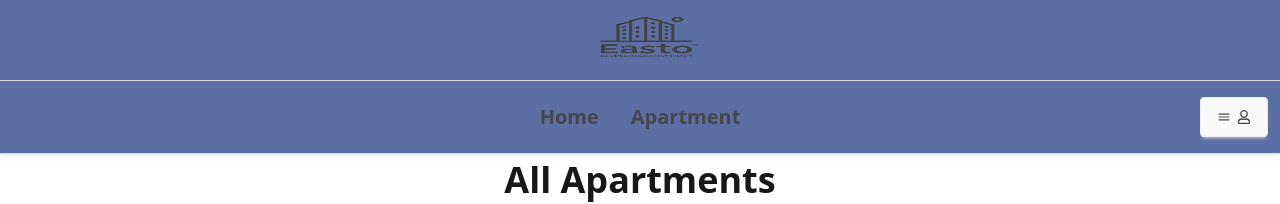
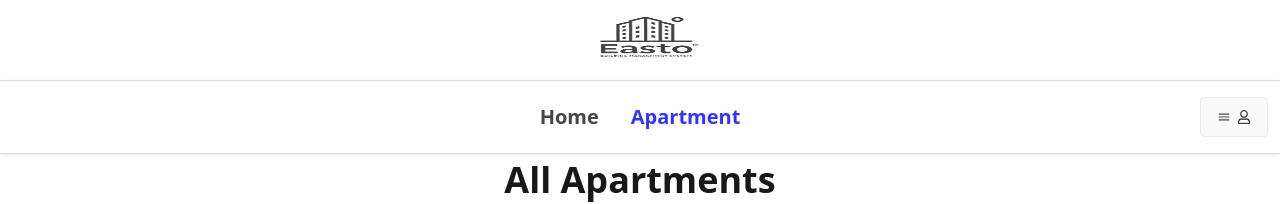
Before and after one commit to tzmehedy/building_management_system, a React (Vite) app in the folder client/: page /apartment in a window 1280 px wide. Shown: the top 204 px of the page. Built offline with nearby package versions, Linux system fonts and the light colour scheme; no server answers.

Commit message:
The all aparments data show in the apartment page is completed

```diff
--- a/client/src/Pages/Apartment/Apartment.jsx
+++ b/client/src/Pages/Apartment/Apartment.jsx
@@ -1,5 +1,6 @@
 import { useQuery } from "@tanstack/react-query";
 import useAxiosPublic from "../../Hooks/useAxiosPublic";
+import ApartmentCard from "./ApartmentCard";
 
 const Apartment = () => {
   const axiosPublic = useAxiosPublic()
@@ -20,7 +21,11 @@ const Apartment = () => {
        <div className="text-center">
         <h1 className="text-4xl font-bold">All Apartments</h1>
        </div>
-       <div>
+       <div className="grid grid-cols-1 md:grid-cols-3 gap-5 container mx-auto mt-20">
+
+        {
+          allApartments.map(apartment => <ApartmentCard apartment={apartment} key={apartment._id}></ApartmentCard>)
+        }
 
        </div>
       </div>
--- /dev/null
+++ b/client/src/Pages/Apartment/ApartmentCard.jsx
@@ -0,0 +1,36 @@
+import PropTypes from "prop-types";
+
+const ApartmentCard = ({apartment}) => {
+    const { apartment_image, floor_no, block_name, apartment_no, rent } =
+      apartment
+    return (
+      <div className="card w-96 bg-slate-200 shadow-2xl rounded-t-2xl ">
+        <img
+          className="w-full h-56 rounded-t-2xl"
+          src={apartment_image}
+          alt=""
+        />
+        <div className="p-5">
+          <div className="flex justify-between">
+            <h1>Floor No: {floor_no}</h1>
+            <p>Block Name: {block_name}</p>
+          </div>
+          <div className="flex justify-between">
+            <p>Apartment No: {apartment_no}</p>
+            <p>Price: {rent}</p>
+          </div>
+          <div className="text-end">
+            <button className="btn bg-[#344B8F] text-white font-bold">
+              Agreement
+            </button>
+          </div>
+        </div>
+      </div>
+    );
+};
+
+ApartmentCard.propTypes = {
+    apartment: PropTypes.object
+}
+
+export default ApartmentCard;
--- a/client/src/Provider/AuthProvider.jsx
+++ b/client/src/Provider/AuthProvider.jsx
@@ -38,7 +38,6 @@ const AuthProvider = ({children}) => {
     }
 
     const userRole = async(currentUser)=>{
-        console.log(currentUser)
         const userInfo = {
           email: currentUser?.email,
           role: "member",
--- a/client/src/Shared/NavBar.jsx
+++ b/client/src/Shared/NavBar.jsx
@@ -21,7 +21,7 @@ const NavBar = () => {
 
 
     return (
-      <div className="fixed z-50 bg-[#344B8F] opacity-80 top-0 container mx-auto max-w-full">
+      <div className="fixed z-50  opacity-80 top-0 container mx-auto max-w-full">
         <div className="flex justify-center">
           <Link to={"/"}>
             <img className="h-20 w-48" src={logo} alt="" />
@@ -83,10 +83,28 @@ const NavBar = () => {
           <div className="navbar-center hidden lg:flex">
             <ul className="menu menu-horizontal  space-x-2">
               <li className="text-xl font-bold">
-                <NavLink to={"/"}>Home</NavLink>
+                <NavLink
+                  style={({ isActive }) => {
+                    return {
+                      color: isActive ? "blue" : "",
+                    };
+                  }}
+                  to={"/"}
+                >
+                  Home
+                </NavLink>
               </li>
               <li className="text-xl font-bold">
-                <NavLink to={"/apartment"}>Apartment</NavLink>
+                <NavLink
+                  style={({ isActive }) => {
+                    return {
+                      color: isActive ? "blue" : "",
+                    };
+                  }}
+                  to={"/apartment"}
+                >
+                  Apartment
+                </NavLink>
               </li>
             </ul>
           </div>
```
